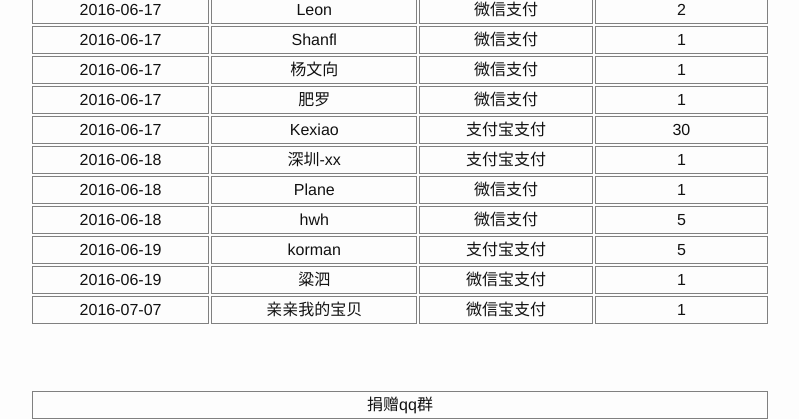
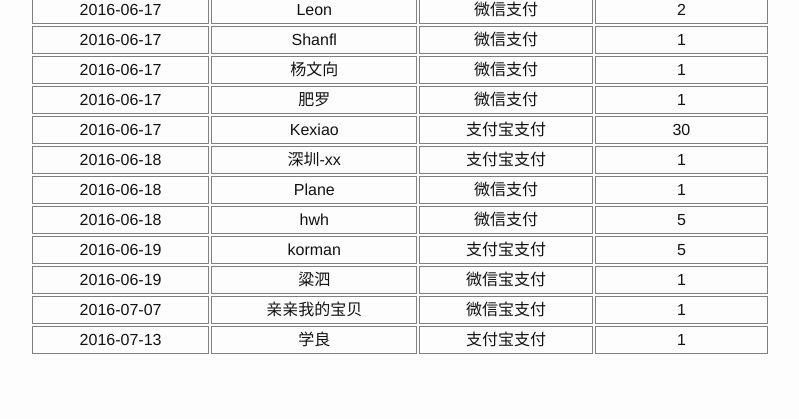
Before and after one commit to guoyu07/skynetclub.github.io, a Jekyll site: the page built from donate.md, in a window 1280 px wide and 900 px high, scrolled down 1013 px, cut to the strip 0-419 px from the top of the window. Shown: the whole strip, without its empty margins (240-1039 px from the left). Built offline with Jekyll 4.4.1, drawn with Linux system fonts in a browser that asks for light colours; comment, search, counter and statistics services are not loaded.

Commit message:
Update donate.md

```diff
--- a/donate.md
+++ b/donate.md
@@ -114,6 +114,12 @@ qq支付需要加群后方可支付
 <td>微信宝支付</td>
 <td>1</td>
 </tr>
+<tr>
+<td>2016-07-13</td>
+<td>学良</td>
+<td>支付宝支付</td>
+<td>1</td>
+</tr>
 </table>
 
 <br/><br/>
```
